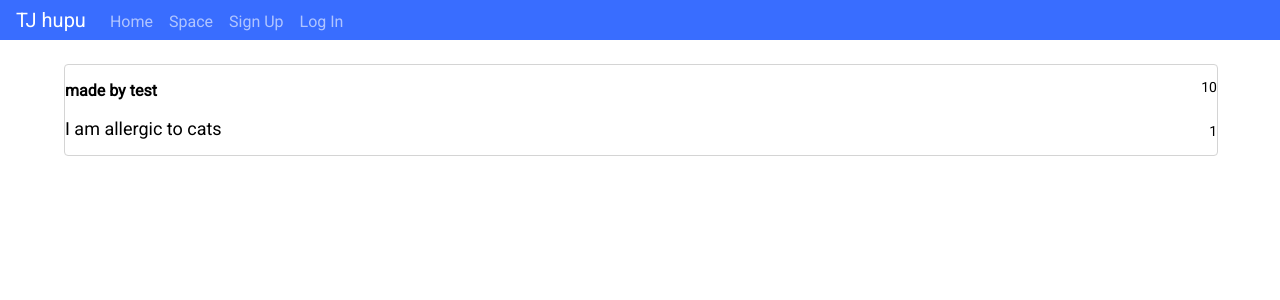
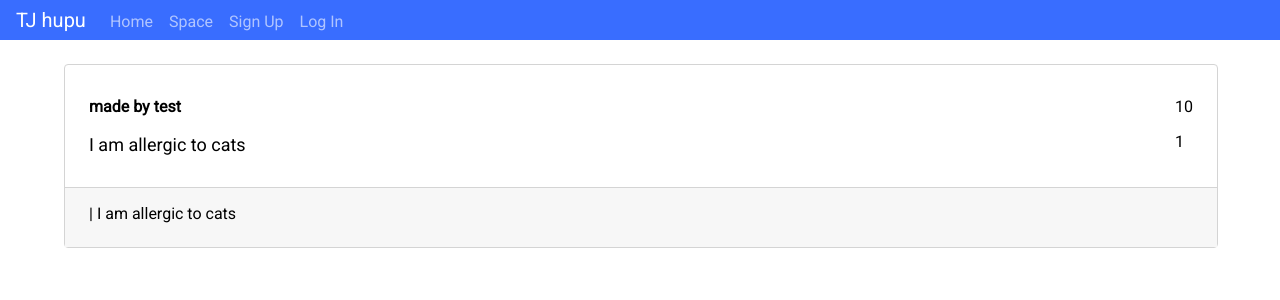
Before and after one commit to dyx131313/TJ_hupu, a React app: page / in a window 1280 px wide. Shown: the top 300 px of the page. Built offline with nearby package versions, Linux system fonts and the light colour scheme; no server answers; the HTML template or start-up script is replaced by a standard one.

Commit message:
update feature rate

```diff
--- a/client/src/components/modules/Card.css
+++ b/client/src/components/modules/Card.css
@@ -5,6 +5,7 @@
   display: flex;
   width: 90%;
   margin: var(--m) 5%;
+  flex-direction: column;
   /* margin-left: 10px; */
 }
 
@@ -12,26 +13,28 @@
   margin-top: var(--l);
 }
 
-.Card-story,
-.Card-commentSection {
+.Card-post,
+.Card-rateSection {
+  max-width: 100%;
+  display: flex;
   padding: var(--m) var(--l);
 }
 
-.Card-storyUser {
+.Card-rateUser {
   font-size: 20px;
   font-weight: 600;
 }
 
-.Card-storyContent {
+.Card-rateContent {
   font-size: 40px;
   margin: var(--s) 0 0;
 }
 
-.Card-commentSection {
+.Card-rateSection {
   background-color: var(--grey);
   border-top: 1px solid var(--darkgrey);
 }
 
-.Card-commentBody {
+.Card-rateBody {
   margin: 0 0 var(--s);
 }
--- a/client/src/components/modules/Card.js
+++ b/client/src/components/modules/Card.js
@@ -1,6 +1,7 @@
 import React, { useState, useEffect } from "react";
 import SinglePost from "./SinglePost.js";
 // import CommentsBlock from "./CommentsBlock.js";
+import RatesBlock from "./RatesBlock.js";
 import { get } from "../../utilities";
 
 import "./Card.css";
@@ -40,15 +41,15 @@ const Card = (props) => {
         content={props.content}
         rating={props.rating}
         contents={props.contents}
-        comments={props.comments}
+        rates_length={props.rates.length}
       />
-      {/* <CommentsBlock
+      <RatesBlock
         story={props}
-        comments={comments}
+        rates={props.rates}
         creator_id={props.creator_id}
         userId={props.userId}
-        addNewComment={addNewComment}
-      /> */}
+        // addNewComment={addNewComment}
+      />
     </div>
   );
 };
--- /dev/null
+++ b/client/src/components/modules/RatesBlock.js
@@ -0,0 +1,38 @@
+import React from "react";
+import SingleRate from "./SingleRate.js";
+import { NewComment } from "./NewPostInput.js";
+
+/**
+ * @typedef ContentObject
+ * @property {string} _id of post/rate
+ * @property {string} creator_name
+ * @property {string} content of the post/rate
+ */
+
+/**
+ * Component that holds all the rates for a post
+ *
+ * Proptypes
+ * @param {ContentObject[]} rates
+ * @param {ContentObject} post
+ */
+const RatesBlock = (props) => {
+  return (
+    <div className="Card-rateSection">
+      <div className="post-rates">
+        {props.rates.map((rate) => (
+          <SingleRate
+            key={`SingleRate_${rate._id}`}
+            _id={rate._id}
+            creator_name={rate.creator_name}
+            creator_id={rate.creator_id}
+            content={rate.content}
+          />
+        ))}
+        {/* {props.userId && <NewRate storyId={props.story._id} addNewRate={props.addNewRate} />} */}
+      </div>
+    </div>
+  );
+};
+
+export default RatesBlock;
--- a/client/src/components/modules/SinglePost.css
+++ b/client/src/components/modules/SinglePost.css
@@ -1,13 +1,11 @@
 .SinglePost-container {
   width: 100%;
-  display: flex;
   justify-content: space-between;
   align-items: flex-start;
 }
 
 .SinglePost-Post {
   flex: 1;
-  margin-right: var(--m);
 }
 
 .SinglePost-PostCreator {
--- a/client/src/components/modules/SinglePost.js
+++ b/client/src/components/modules/SinglePost.js
@@ -13,16 +13,16 @@ import "./SinglePost.css";
  */
 const SinglePost = (props) => {
   return (
-    <div className="SinglePost-container">
+    <div className="Card-post">
       <div className="SinglePost-Post">
         {/* <Link to={`/profile/${props.creator_id}`} className="u-link u-bold"> */}
         <p className="SinglePost-PostCreator">made by {props.creator_name}</p>
         {/* </Link> */}
         <p className="SinglePost-PostContent">{props.content}</p>
       </div>
-      <div className="SinglePost-rating">
+      <div className="SinglePost-rate">
         <p>{props.rating}</p>
-        <p>{props.comments.length}</p>
+        <p>{props.rates_length}</p>
       </div>
     </div>
   );
--- /dev/null
+++ b/client/src/components/modules/SingleRate.js
@@ -0,0 +1,24 @@
+import React from "react";
+import { Link } from "react-router-dom";
+
+/**
+ * Component to render a single rate
+ *
+ * Proptypes
+ * @param {string} _id of rate
+ * @param {string} creator_name
+ * @param {string} creator_id
+ * @param {string} content of the rate
+ */
+const SingleRate = (props) => {
+  return (
+    <div className="Card-rateBody">
+      {/* <Link to={`/profile/${props.creator_id}`} className="u-link u-bold">
+        {props.creator_name}
+      </Link> */}
+      <span>{" | " + props.content}</span>
+    </div>
+  );
+};
+
+export default SingleRate;
--- a/client/src/components/pages/Feed.js
+++ b/client/src/components/pages/Feed.js
@@ -10,7 +10,7 @@ const test_Post = {
   creator_id: "123",
   content: "I am allergic to cats",
   rating: 10.0,
-  comments: [
+  rates: [
     {
       _id: "123",
       creator_name: "test",
@@ -51,7 +51,7 @@ const Feed = (props) => {
         userId={props.userId}
         content={PostObj.content}
         rating={PostObj.rating}
-        comments={PostObj.comments}
+        rates={PostObj.rates}
       />
     ));
   } else {
```
